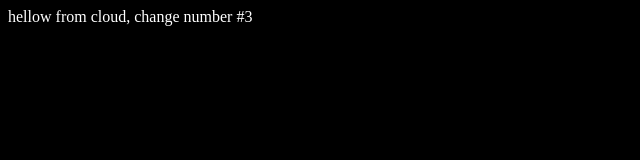
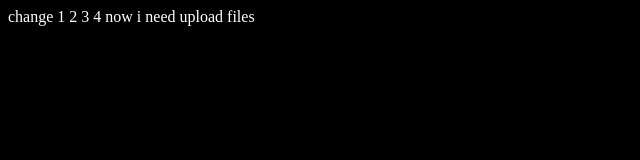
Before and after one commit to eaguiar15/game, a plain HTML site: page index.html in a window 1280 px wide. Shown: the full height of the page, 0-640 px from the left. Drawn offline with Linux system fonts and the light colour scheme.

Commit message:
Add files via upload

```diff
--- a/index.html
+++ b/index.html
@@ -1,4 +1,4 @@
 <link rel="stylesheet" href="css/style.css">
 <html>
-	hellow from cloud, change number #3
+	change 1 2 3 4 now i need upload files
 </html>
```
